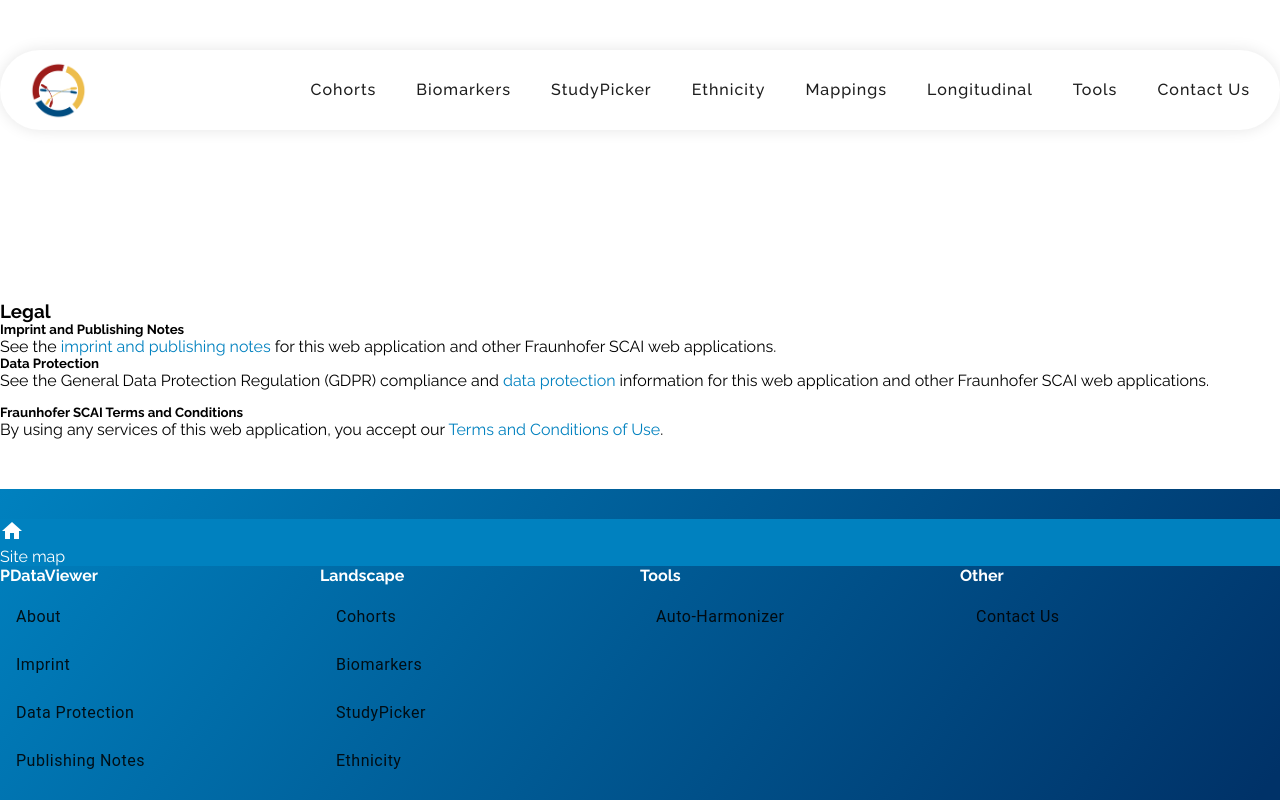
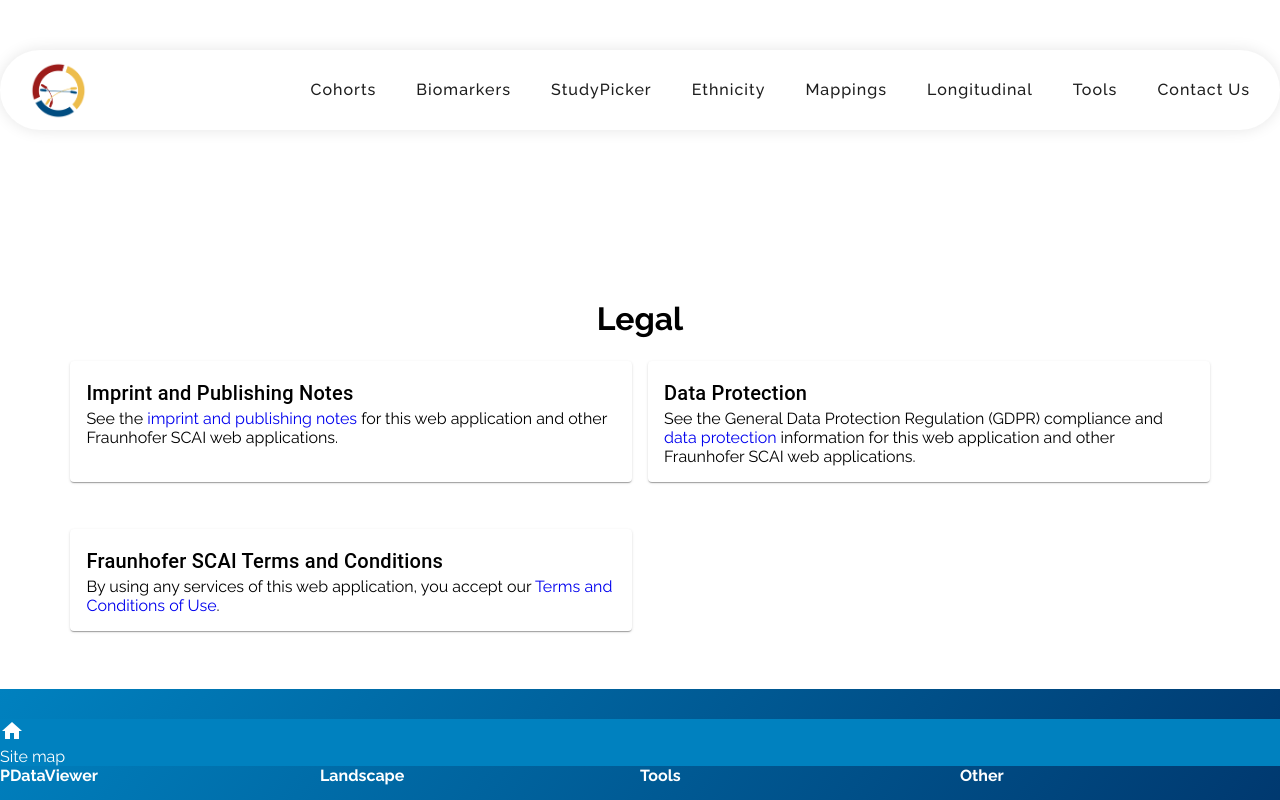
Before and after one commit to SCAI-BIO/PDataViewer, an Angular app in the folder frontend/: page /imprint in a window 1280 px wide. Shown: the top 800 px of the page. Built offline with nearby package versions, Linux system fonts and the light colour scheme.

Commit message:
refactor: change the styles of imprint component

```diff
--- a/frontend/src/app/imprint/imprint.component.css
+++ b/frontend/src/app/imprint/imprint.component.css
@@ -1,17 +1,29 @@
-.btn:hover,
-.btn:focus {
-  background-color: #5fb9e9;
-  border-color: #5fb9e9;
-  box-shadow: none;
-  outline: none;
+.mat-container {
+  display: flex;
+  flex-direction: column;
+  align-items: center;
 }
 
-.btn {
-  color: #fff;
-  background-color: #00967f;
-  border-color: #00967f;
+.mat-row {
+  display: flex;
+  justify-content: center;
+  width: 100%;
+  margin-top: 16px;
 }
 
-a {
-  color: #0081bf;
+.mat-column {
+  flex: 1;
+  max-width: 45%;
+  margin: 8px;
+  display: flex;
+  justify-content: center;
 }
+
+.fixed-card-size {
+  width: 100%;
+  max-width: 600px;
+}
+
+.text-center {
+  text-align: center;
+}
--- a/frontend/src/app/imprint/imprint.component.html
+++ b/frontend/src/app/imprint/imprint.component.html
@@ -1,62 +1,68 @@
 <body>
   <div
-    class="container container-fluid"
-    style="margin-top: 150px; margin-bottom: 50px"
+    class="mat-container"
+    style="margin-top: 150px; margin-bottom: 50px; padding: 0 16px"
   >
-    <h3 class="pb-2 mt-4 mb-2 text-center">Legal</h3>
+    <h1 class="mat-typography--headline2 text-center">Legal</h1>
 
-    <div class="row">
-      <div class="col">
+    <div class="mat-row">
+      <div class="mat-column">
         <!-- Imprint -->
-        <div class="card">
-          <div class="card-body">
-            <h5 class="card-title">Imprint and Publishing Notes</h5>
-            <div class="card-text">
+        <mat-card class="fixed-card-size">
+          <mat-card-header>
+            <mat-card-title>Imprint and Publishing Notes</mat-card-title>
+          </mat-card-header>
+          <mat-card-content>
+            <p>
               See the
               <a href="https://www.scai.fraunhofer.de/en/publishing-notes.html"
                 >imprint and publishing notes</a
               >
               for this web application and other Fraunhofer SCAI web
               applications.
+            </p>
+          </mat-card-content>
+        </mat-card>
       </div>
-          </div>
-        </div>
-      </div>
-      <div class="col">
+      <div class="mat-column">
         <!-- Data Protection -->
-        <div class="card">
-          <div class="card-body">
-            <h5 class="card-title">Data Protection</h5>
-            <div class="card-text">
+        <mat-card class="fixed-card-size">
+          <mat-card-header>
+            <mat-card-title>Data Protection</mat-card-title>
+          </mat-card-header>
+          <mat-card-content>
+            <p>
               See the General Data Protection Regulation (GDPR) compliance and
               <a href="https://www.scai.fraunhofer.de/en/data_protection.html"
                 >data protection</a
               >
               information for this web application and other Fraunhofer SCAI web
               applications.
-            </div>
-          </div>
-        </div>
+            </p>
+          </mat-card-content>
+        </mat-card>
       </div>
     </div>
 
-    <div class="row">
-      <div class="col">
-        <div class="card" style="margin-top: 15px">
-          <div class="card-body">
-            <h5 class="card-title">Fraunhofer SCAI Terms and Conditions</h5>
-            <div class="card-text">
+    <div class="mat-row">
+      <div class="mat-column">
+        <mat-card class="fixed-card-size" style="margin-top: 15px">
+          <mat-card-header>
+            <mat-card-title
+              >Fraunhofer SCAI Terms and Conditions</mat-card-title
+            >
+          </mat-card-header>
+          <mat-card-content>
             <p>
               By using any services of this web application, you accept our
               <a href="https://www.scaiview.com/en/terms-and-conditions.html"
                 >Terms and Conditions of Use</a
               >.
             </p>
+          </mat-card-content>
+        </mat-card>
       </div>
-          </div>
-        </div>
-      </div>
-      <div class="col"></div>
+      <div class="mat-column"></div>
     </div>
   </div>
 </body>
--- a/frontend/src/app/imprint/imprint.component.ts
+++ b/frontend/src/app/imprint/imprint.component.ts
@@ -1,9 +1,11 @@
 import { Component } from '@angular/core';
+import { MatCardModule } from '@angular/material/card';
+import { MatGridListModule } from '@angular/material/grid-list';
 
 @Component({
   selector: 'app-imprint',
   standalone: true,
-  imports: [],
+  imports: [MatCardModule, MatGridListModule],
   templateUrl: './imprint.component.html',
   styleUrl: './imprint.component.css',
 })
```
Also changed, not shown: 1 other file (tests, documents, lock files or other folders). Lines whose indentation alone changed are shown as unchanged.
